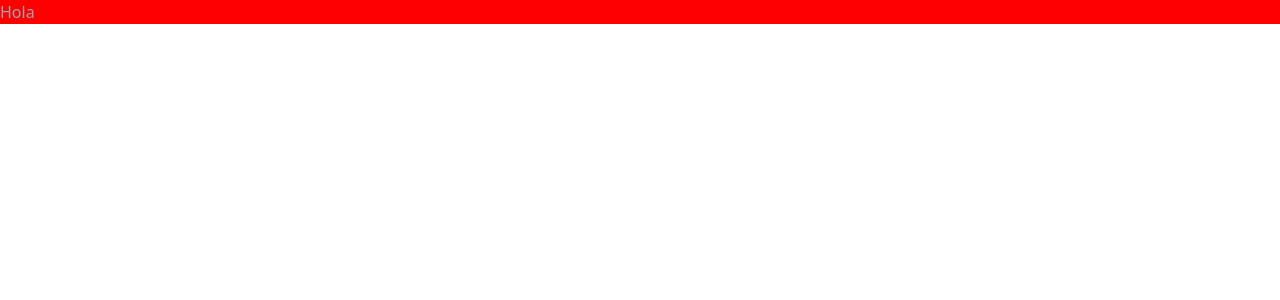
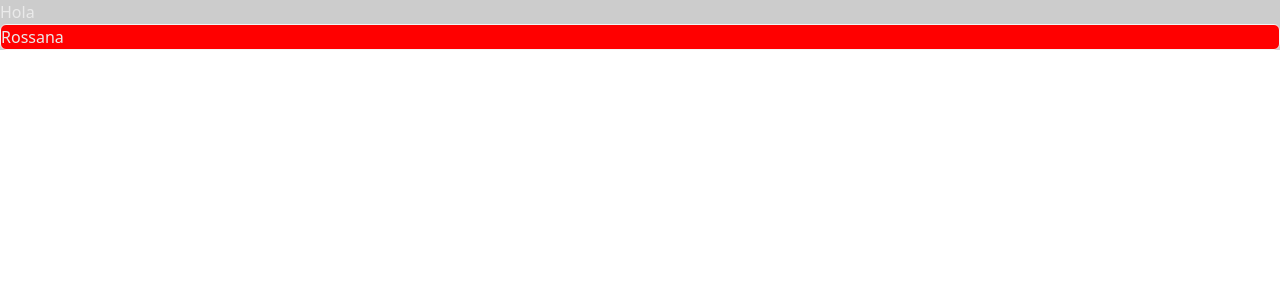
Before and after one commit to bettyrjc/e-commerce, a Next.js app: page / in a window 1280 px wide. Shown: the top 300 px of the page. Built offline with nearby package versions, Linux system fonts and the light colour scheme.

Commit message:
:lipstick: add: styles files added

```diff
--- a/package.json
+++ b/package.json
@@ -15,7 +15,13 @@
     "postcss": "^8.3.6",
     "react": "17.0.2",
     "react-dom": "17.0.2",
+    "react-redux": "^7.2.4",
+    "react-toastify": "^7.0.4",
+    "redux": "^4.1.1",
+    "redux-thunk": "^2.3.0",
     "sass": "^1.38.1",
+    "sweetalert2": "^11.1.4",
+    "sweetalert2-react-content": "^4.1.1",
     "tailwindcss": "^2.2.7"
   },
   "devDependencies": {
--- a/pages/index.js
+++ b/pages/index.js
@@ -1,11 +1,12 @@
-import Head from 'next/head'
-import Image from 'next/image'
+import Head from "next/head";
+import Image from "next/image";
 // import styles from '../styles/Home.module.css'
 
 export default function Home() {
   return (
-    <div className="text-gray-400 btn">
-     Hola
+    <div className="text-gray-400 bg-gray-500">
+      Hola
+      <div className="text-pink-500 border border-green-400 rounded-md  btn">Rossana</div>
     </div>
-  )
+  );
 }
--- a/tailwind.config.js
+++ b/tailwind.config.js
@@ -2,10 +2,47 @@ module.exports = {
   purge: ["./components/**/*.{js,jsx,ts,tsx}", "./pages/**/*.{js,jsx,ts,tsx}"],
   darkMode: false,
   theme: {
-    extend: {}
+    extend: {},
+    colors: {
+      transparent: "transparent",
+      current: "currentColor",
+      black: "#000000",
+      white: "#ffffff",
+      success: "#44d64b",
+      gray: {
+        100: "#fafafa",
+        200: "#f4f4f4",
+        300: "#e6ebf1",
+        400: "#eaeaea",
+        500: "#cccccc",
+        600: "#9aabb5",
+        700: "#999999",
+        800: "#43484d",
+        900: "#3c3c3c",
+      },
+      blue: {
+        100: "#fff8f9",
+        200: "#5089C6", // Light button
+        500: "#035397",
+        700: "#001E6C", // gradient
+      },
+      purple: {
+        100: "#f1e8ff", // Light button
+        500: "#200844",
+      },
+      red: {
+        500: "#e32726",
+      },
+      yellow: {
+        100: "#fffff0",
+        200: "#fefcbf",
+        500: "#FFAA4C",
+
+      },
+    },
   },
   variants: {
-    extend: {}
+    extend: {},
   },
-  plugins: []
-}
+  plugins: [],
+};
```
Also changed, not shown: styles/_variables.scss (added), 1 other file (tests, documents, lock files or other folders).
